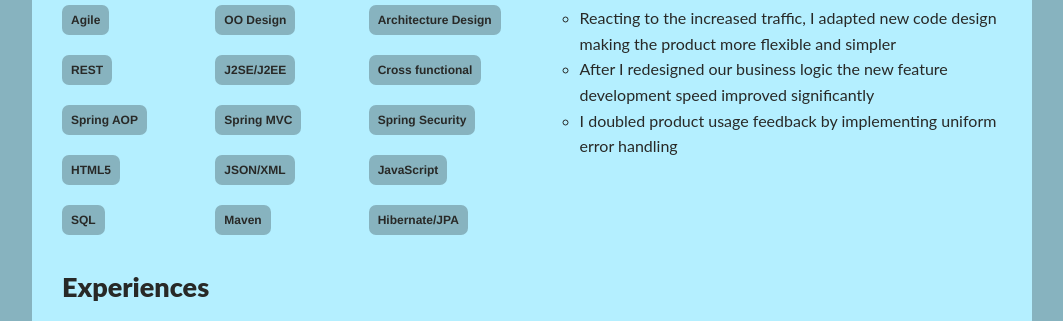
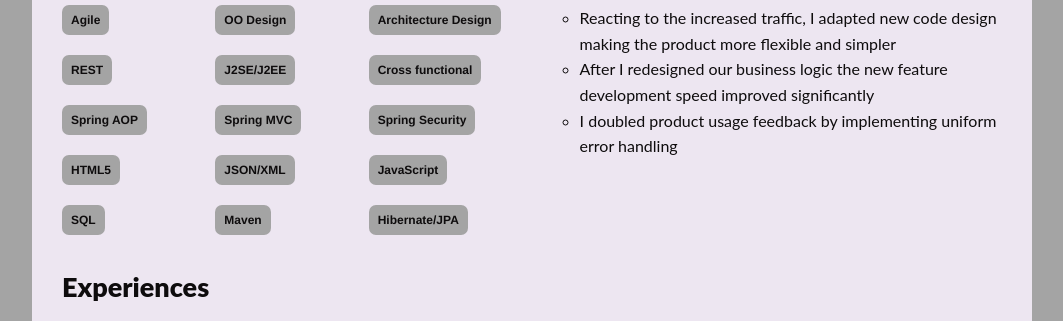
Before and after one commit to attilacsanyi/attilacsanyi.github.io, a website: page index.html in a window 1280 px wide. Shown: the part 541-862 px from the top of the page, without its empty margins (108-1171 px from the left). Drawn offline with Linux system fonts and the light colour scheme.

Commit message:
Color harmony based on the profile picture
With help of Adobe Kuler

```diff
--- a/scss/app.scss
+++ b/scss/app.scss
@@ -12,12 +12,19 @@
 // $my-kuler-4: #046380;
 // $my-kuler-5: #002f2f;
 
-// Resume Theme
+// Resume Blue Theme
 $my-kuler-1: #B4EFFF;
 $my-kuler-2: #87B3BF;
 $my-kuler-3: #5A787F;
 $my-kuler-4: #2D3C40;
 $my-kuler-5: #282927;
+
+// Resume Bright Theme
+$my-kuler-1: #EDE6F1;
+$my-kuler-2: #A4A4A4;
+$my-kuler-3: #8C8C8C;
+$my-kuler-4: #7E638A;
+$my-kuler-5: #0E0C0D;
 
 // My variables
 
```
Also changed, not shown: css/app.css.
